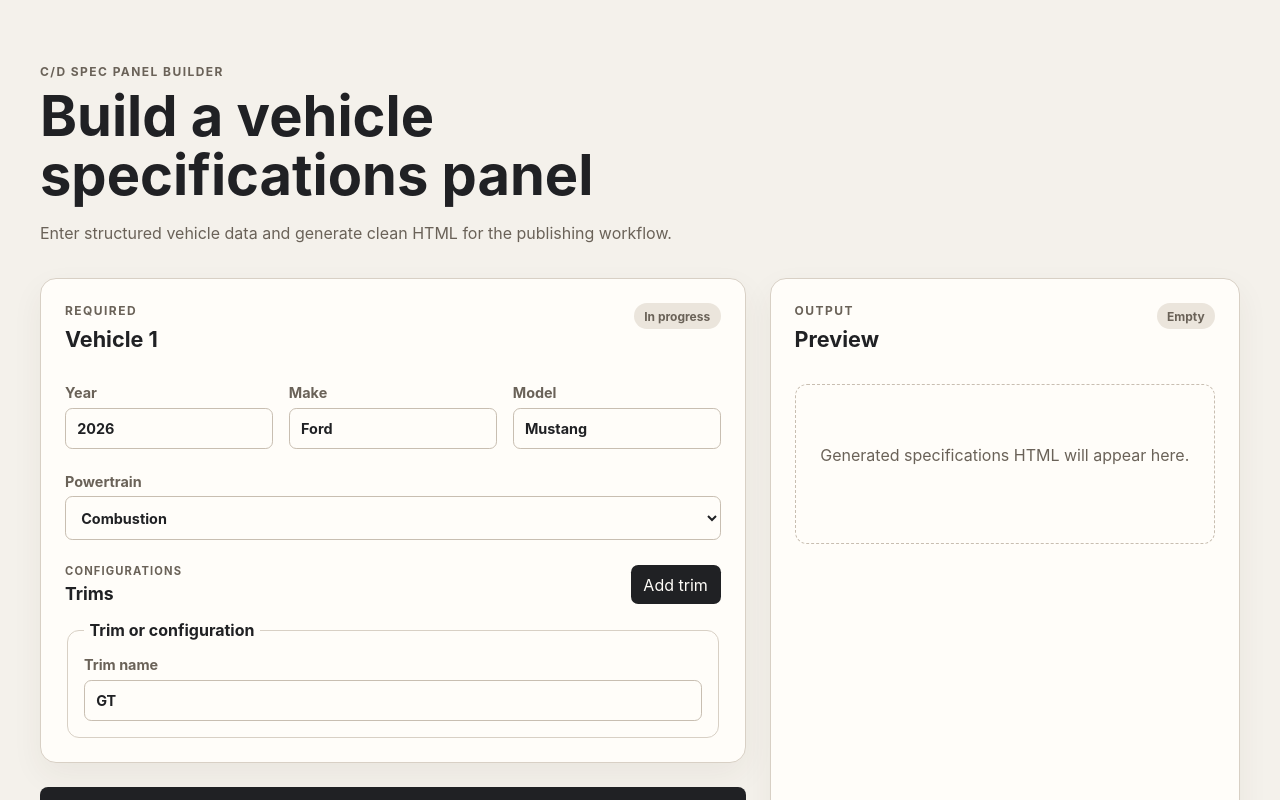
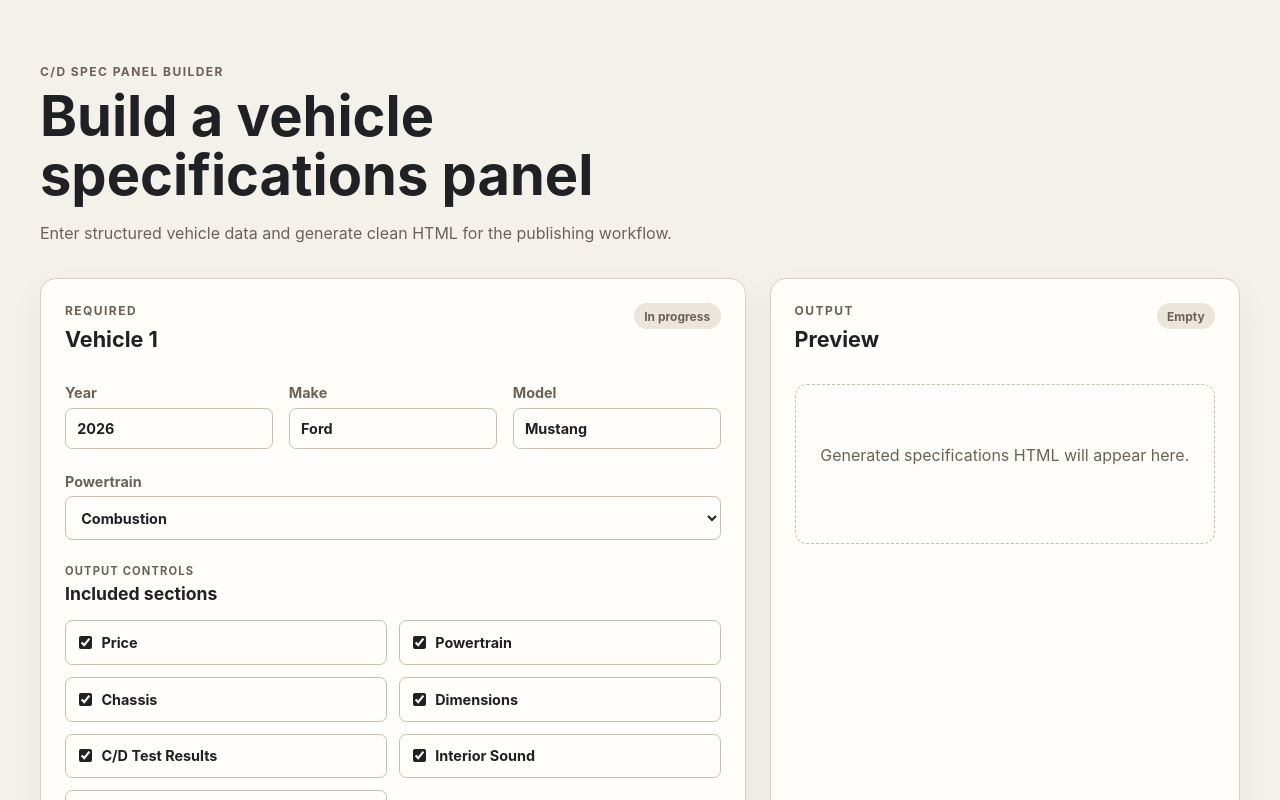
Before and after one commit to andberry89/cd-spec-panel-builder, a Vue app: page / in a window 1280 px wide. Shown: the top 800 px of the page. Built offline with nearby package versions, Linux system fonts and the light colour scheme; the HTML template or start-up script is replaced by a standard one.

Commit message:
feat: add section include controls

```diff
--- a/src/components/VehicleForm.vue
+++ b/src/components/VehicleForm.vue
@@ -1,6 +1,6 @@
 <script setup lang="ts">
 import TrimForm from './TrimForm.vue'
-import type { PowertrainType, Trim, Vehicle } from '../types/vehicle'
+import type { PowertrainType, SectionKey, Trim, Vehicle } from '../types/vehicle'
 
 const props = defineProps<{
   modelValue: Vehicle
@@ -53,6 +53,38 @@ const updateTrimName = (trimId: string, name: string) => {
 const updatePowertrain = (powertrainType: PowertrainType) => {
   updateVehicle({ powertrainType })
 }
+
+const sectionKeys: SectionKey[] = [
+  'price',
+  'powertrain',
+  'chassis',
+  'dimensions',
+  'testing',
+  'interiorSound',
+  'fuelEconomy',
+]
+
+const sectionLabels: Record<SectionKey, string> = {
+  price: 'Price',
+  powertrain: 'Powertrain',
+  chassis: 'Chassis',
+  dimensions: 'Dimensions',
+  testing: 'C/D Test Results',
+  interiorSound: 'Interior Sound',
+  fuelEconomy: 'C/D Fuel Economy and Charging',
+}
+
+const updateSectionEnabled = (sectionKey: SectionKey, enabled: boolean) => {
+  updateVehicle({
+    sections: {
+      ...props.modelValue.sections,
+      [sectionKey]: {
+        ...props.modelValue.sections[sectionKey],
+        enabled,
+      },
+    },
+  })
+}
 </script>
 
 <template>
@@ -101,6 +133,26 @@ const updatePowertrain = (powertrainType: PowertrainType) => {
         <option value="electric">Electric</option>
       </select>
     </label>
+
+    <section class="sections-section" aria-labelledby="sections-heading">
+      <div class="section-heading">
+        <div>
+          <p class="eyebrow">Output controls</p>
+          <h3 id="sections-heading">Included sections</h3>
+        </div>
+      </div>
+
+      <div class="section-controls" role="group" aria-labelledby="sections-heading">
+        <label v-for="sectionKey in sectionKeys" :key="sectionKey" class="section-control">
+          <input
+            type="checkbox"
+            :checked="modelValue.sections[sectionKey].enabled"
+            @change="updateSectionEnabled(sectionKey, ($event.target as HTMLInputElement).checked)"
+          />
+          <span>{{ sectionLabels[sectionKey] }}</span>
+        </label>
+      </div>
+    </section>
 
     <section class="trims-section" aria-labelledby="trims-heading">
       <div class="section-heading">
@@ -168,6 +220,35 @@ select {
   gap: 1rem;
 }
 
+.sections-section {
+  display: grid;
+  gap: 1rem;
+}
+
+.section-controls {
+  display: grid;
+  grid-template-columns: repeat(2, minmax(0, 1fr));
+  gap: 0.75rem;
+}
+
+.section-control {
+  display: flex;
+  align-items: center;
+  gap: 0.6rem;
+  padding: 0.8rem;
+  border: 1px solid #c8beb1;
+  border-radius: 0.45rem;
+  background: #fffdf9;
+  color: #202124;
+  cursor: pointer;
+}
+
+.section-control input {
+  width: auto;
+  margin: 0;
+  accent-color: #202124;
+}
+
 .section-heading {
   display: flex;
   align-items: end;
@@ -217,5 +298,9 @@ h3 {
     align-items: start;
     flex-direction: column;
   }
+
+  .section-controls {
+    grid-template-columns: 1fr;
+  }
 }
 </style>
```
